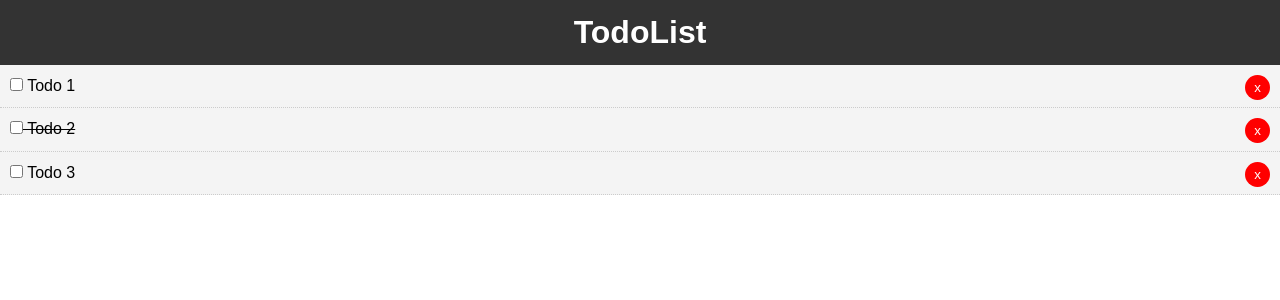
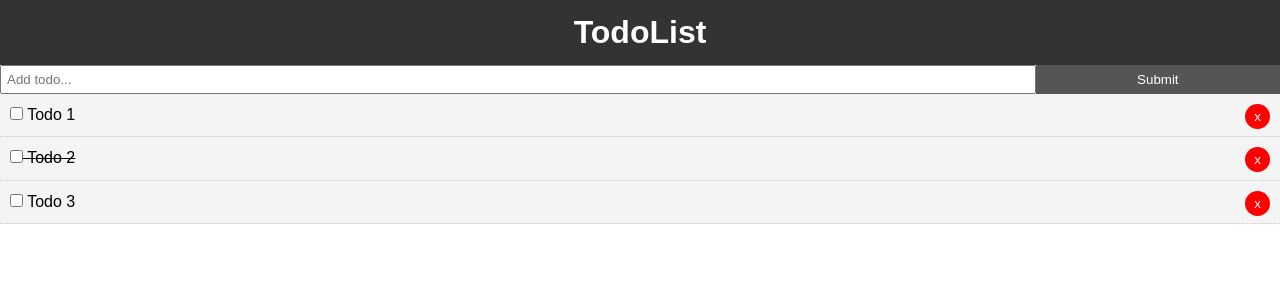
Before and after one commit to eshaiju/vue-todo, a Vue app: page /#/ in a window 1280 px wide. Shown: the top 300 px of the page. Built offline with nearby package versions, Linux system fonts and the light colour scheme.

Commit message:
Integrated add todo form

```diff
--- a/src/App.vue
+++ b/src/App.vue
@@ -1,6 +1,7 @@
 <template>
   <div id="app">
     <Header />
+    <AddTodo v-on:add-todo="addTodo"/>
     <Todos v-bind:todos="todos" v-on:del-todo="deleteTodo"/>
   </div>
 </template>
@@ -8,12 +9,14 @@
 <script>
 import Todos from './components/Todos'
 import Header from './components/layout/Header'
+import AddTodo from './components/AddTodo'
 
 export default {
   name: 'app',
   components: {
     Todos,
-    Header
+    Header,
+    AddTodo
   },
   data() {
     return{
@@ -39,6 +42,9 @@
   methods: {
     deleteTodo(id) {
       this.todos = this.todos.filter(todo => todo.id !==id);
+    },
+    addTodo(newTodo) {
+      this.todos = [...this.todos, newTodo];
     }
   }
 }
--- /dev/null
+++ b/src/components/AddTodo.vue
@@ -0,0 +1,45 @@
+<template>
+  <div>
+    <form @submit="addTodo">
+      <input type="text" v-model='title' name='title' placeholder="Add todo...">
+      <input type="submit" value="Submit" class='btn'>
+    </form>
+  </div>
+</template>
+
+<script>
+import uuid from 'uuid'
+export default {
+  name: 'AddTodo',
+  data() {
+    return{
+      title: ''
+    }
+  },
+  methods: {
+    addTodo(e) {
+      e.preventDefault();
+      const newTodo = {
+        id: uuid.v4(),
+        title: this.title,
+        completed: false
+      }
+      this.$emit('add-todo', newTodo)
+      this.title=''
+    }
+  }
+}
+</script>
+
+<style scoped>
+  form {
+    display: flex;
+  }
+  input[type="text"] {
+    flex: 10;
+    padding: 5px;
+  }
+  input[type="submit"] {
+    flex: 2;
+  }
+</style>
```
